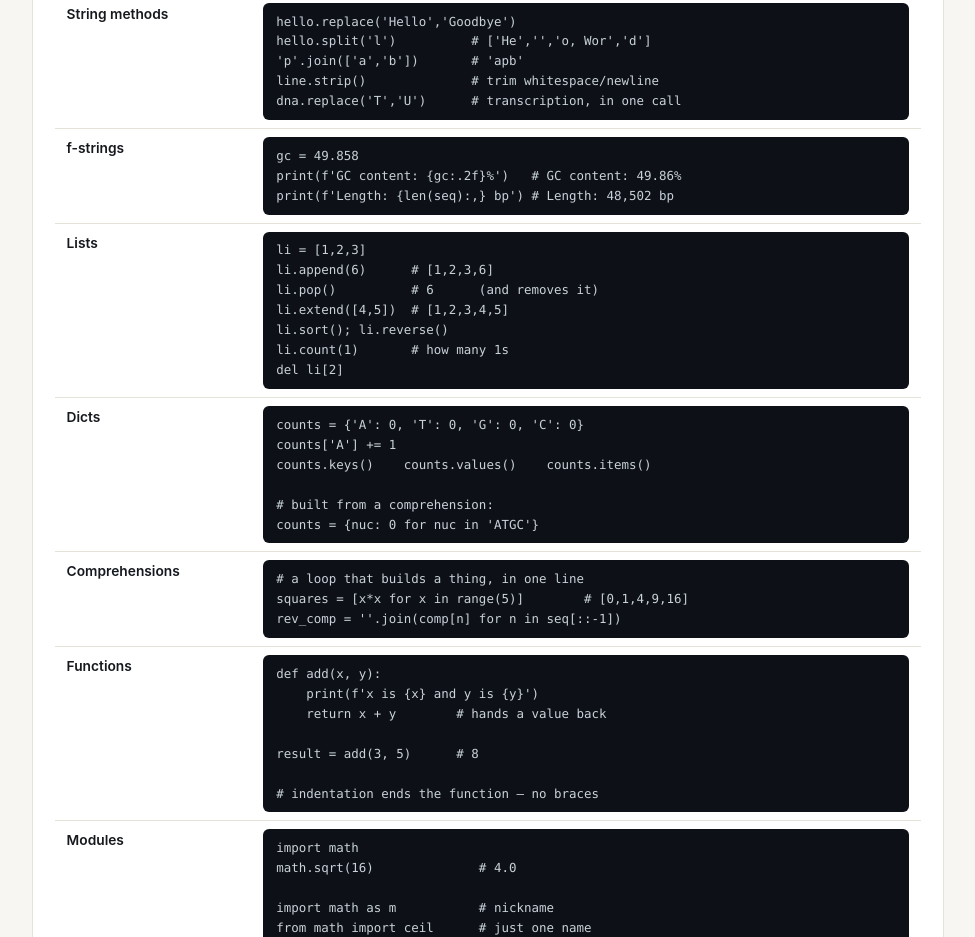
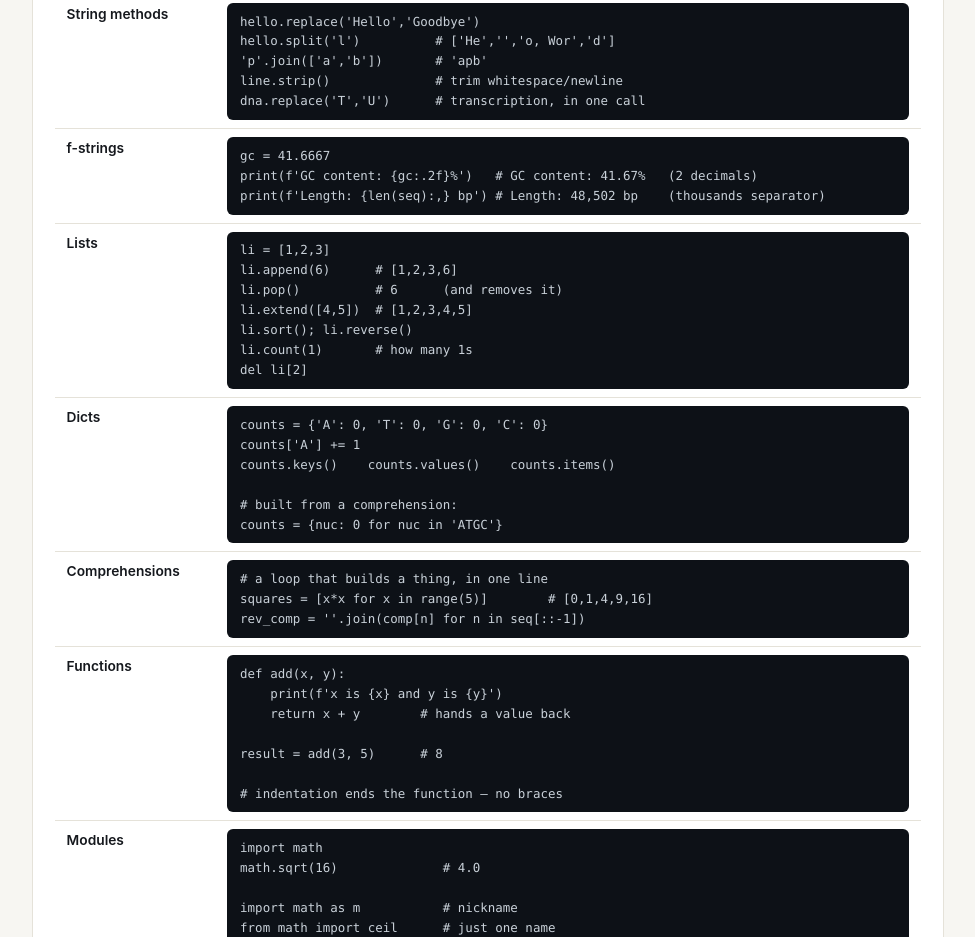
Before and after one commit to gsstephenson/iqbio-computation-101-2026, a plain HTML site: page workshop3.html in a window 1280 px wide. Shown: the part 3611-4548 px from the top of the page, without its empty margins (152-1127 px from the left). Drawn offline with Linux system fonts and the light colour scheme.

Commit message:
Replace unverifiable GC figure in cheatsheet example with a self-consistent one

```diff
--- a/workshop3.html
+++ b/workshop3.html
@@ -333,9 +333,9 @@ hello.split('l')          # ['He','','o, Wor','d']
 'p'.join(['a','b'])       # 'apb'
 line.strip()              # trim whitespace/newline
 dna.replace('T','U')      # transcription, in one call</pre></td></tr>
-        <tr><td>f-strings</td><td><pre>gc = 49.858
-print(f'GC content: {gc:.2f}%')   # GC content: 49.86%
-print(f'Length: {len(seq):,} bp') # Length: 48,502 bp</pre></td></tr>
+        <tr><td>f-strings</td><td><pre>gc = 41.6667
+print(f'GC content: {gc:.2f}%')   # GC content: 41.67%   (2 decimals)
+print(f'Length: {len(seq):,} bp') # Length: 48,502 bp    (thousands separator)</pre></td></tr>
         <tr><td>Lists</td><td><pre>li = [1,2,3]
 li.append(6)      # [1,2,3,6]
 li.pop()          # 6      (and removes it)
```
